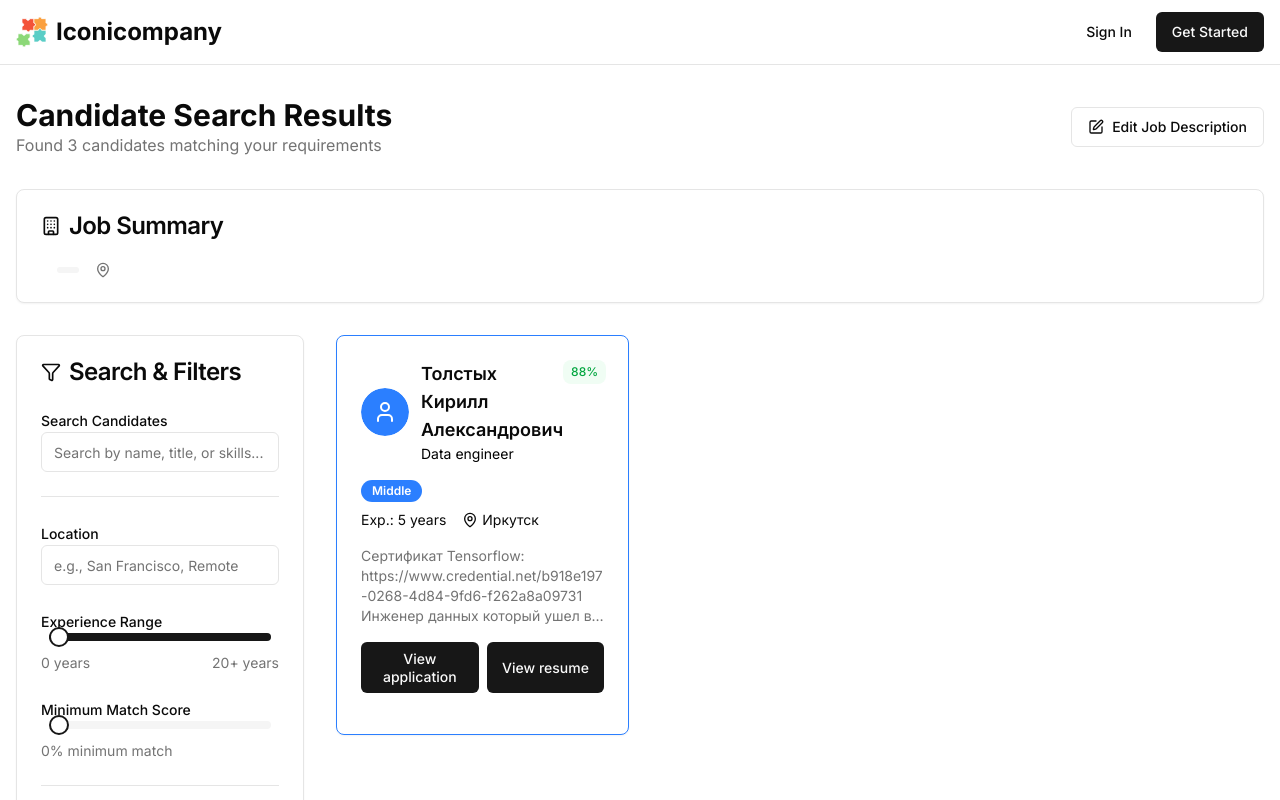
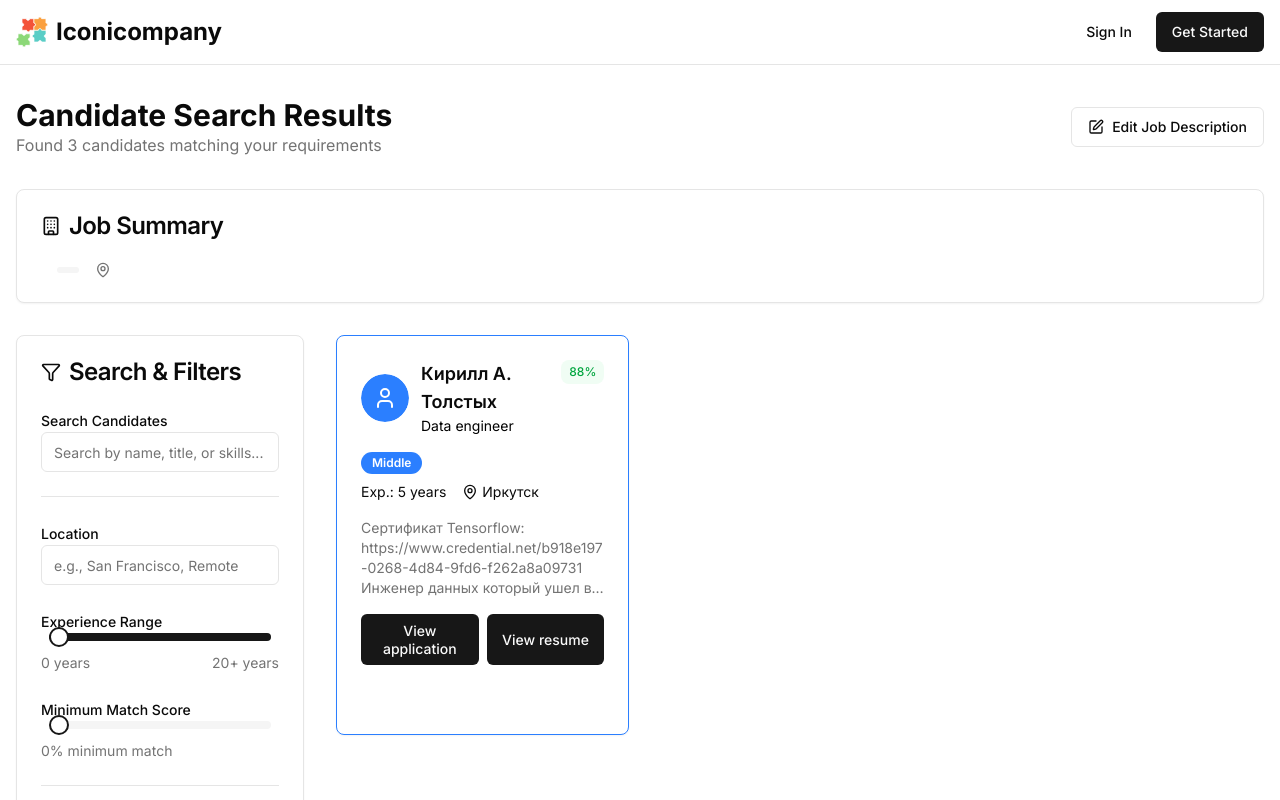
Before and after one commit to ivan-14-trifonov/rep2, a Next.js app: page /en/candidates in a window 1280 px wide. Shown: the top 800 px of the page. Built offline with nearby package versions, Linux system fonts and the light colour scheme.

Commit message:
Name display

```diff
--- a/src/entities/specialist/SpecialistCard/ui/SpecialistCard.tsx
+++ b/src/entities/specialist/SpecialistCard/ui/SpecialistCard.tsx
@@ -34,9 +34,17 @@ export function SpecialistCard({ candidate, footer }: SpecialistCardProps) {
   // New mock stores person under candidate.specialist
   const specialist = candidate.specialist ?? ({} as any);
 
-  const displayName = specialist.name && String(specialist.name).trim()
-    ? String(specialist.name)
-    : `${specialist.firstName ?? ''} ${specialist.lastName ?? ''}`.trim() || t('candidateCard.candidate');
+  const first = String(specialist.firstName ?? '').trim();
+  const middle = String(specialist.middleName ?? '').trim();
+  const last = String(specialist.lastName ?? '').trim();
+
+  const hasFirst = !!first;
+  const hasLast = !!last;
+
+  const nameFallback = t('candidateCard.candidate');
+
+  const firstLine = hasFirst ? (middle ? `${first} ${middle[0]}.` : first) : (hasLast ? last : '');
+  const secondLine = hasFirst && hasLast ? last : '';
 
   const title = specialist.title ?? specialist.specialization?.name ?? '';
 
@@ -95,7 +103,21 @@ export function SpecialistCard({ candidate, footer }: SpecialistCardProps) {
               </AvatarFallback>
             </Avatar>
             <div>
-              <h3 className="font-semibold text-lg group-hover:text-primary transition-colors">{displayName}</h3>
+              <h3 className="font-semibold text-lg group-hover:text-primary transition-colors">
+                {firstLine || secondLine ? (
+                  secondLine ? (
+                    <span className="leading-tight">
+                      <span>{firstLine}</span>
+                      <br />
+                      <span>{secondLine}</span>
+                    </span>
+                  ) : (
+                    <span>{firstLine}</span>
+                  )
+                ) : (
+                  <span>{nameFallback}</span>
+                )}
+              </h3>
               <p className="text-sm text-black">{title}</p>
             </div>
           </div>
```
